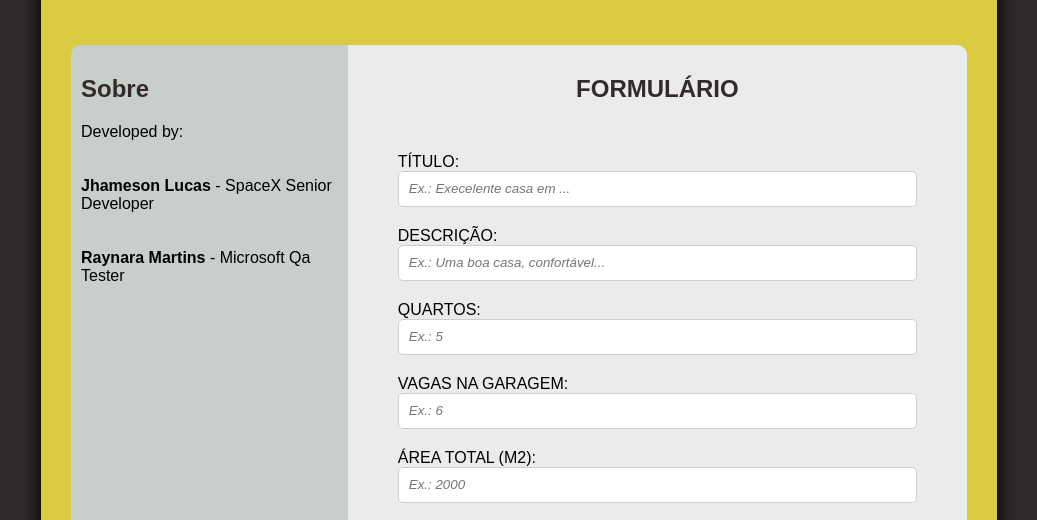
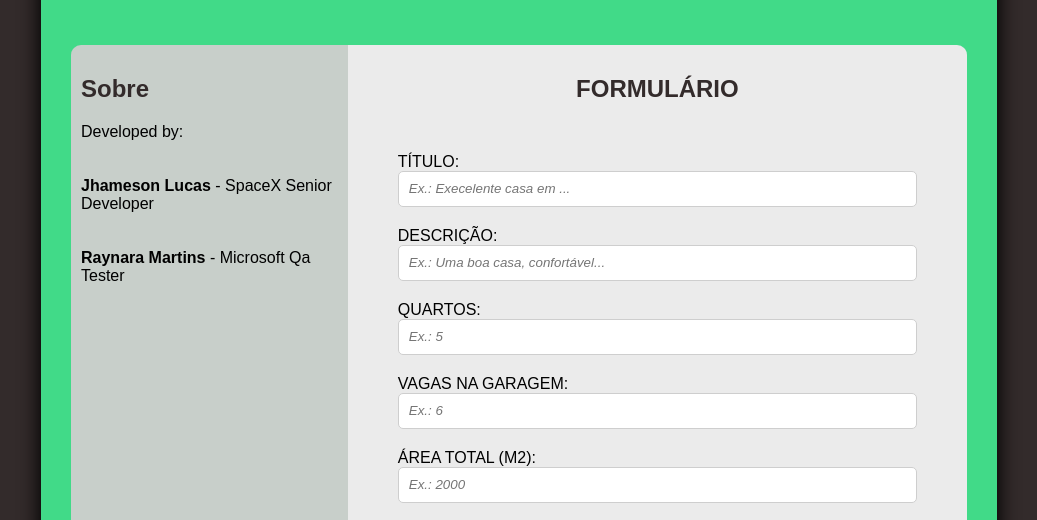
Before and after one commit to Jhameson/WebPractice01, a plain HTML site: page index.html in a window 1280 px wide. Shown: the part 205-725 px from the top of the page, without its empty margins (121-1158 px from the left). Drawn offline with Linux system fonts and the light colour scheme; a script that the page names is missing.

Commit message:
Update main.css

```diff
--- a/assets/css/main.css
+++ b/assets/css/main.css
@@ -1,5 +1,5 @@
 :root {
-    --primary-color: #dacb41;
+    --primary-color: rgb(65, 218, 136);
     --primary-color-dark: rgb(49, 165, 88);
     --back-color: rgb(51, 43, 43);
 }
```
